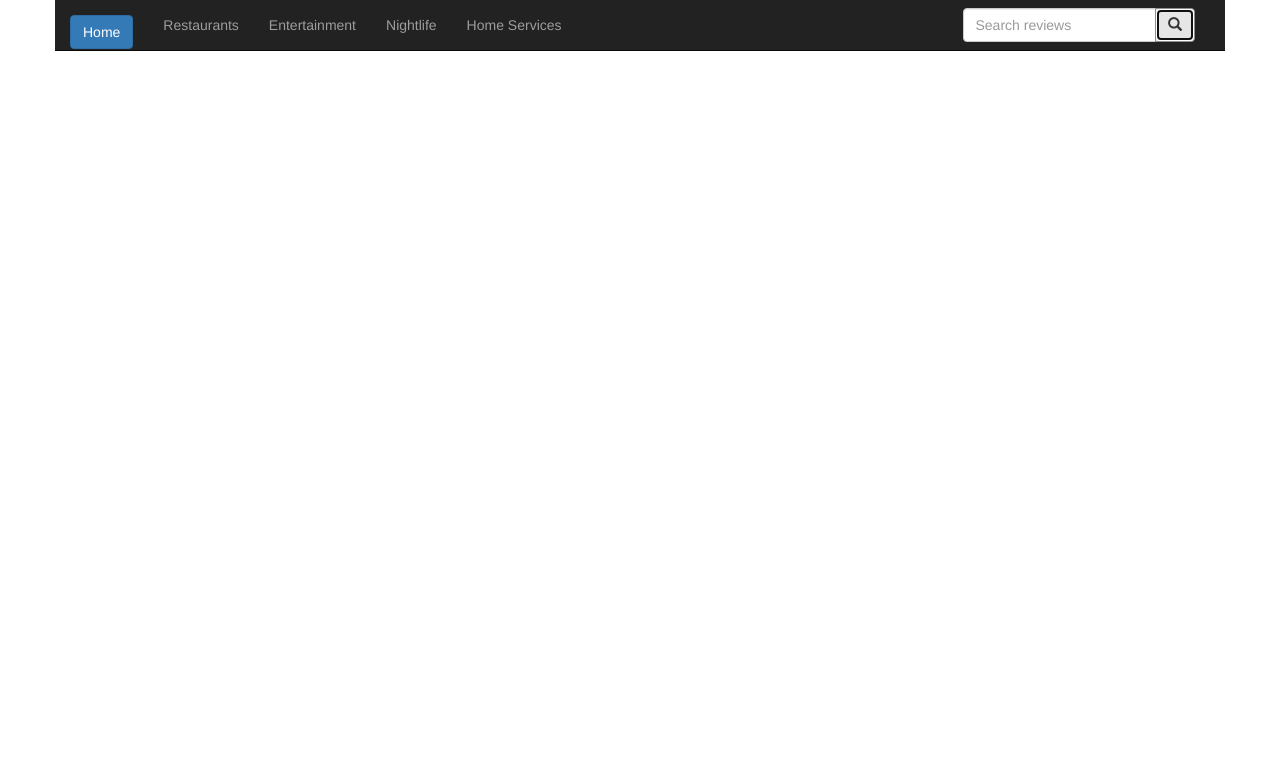
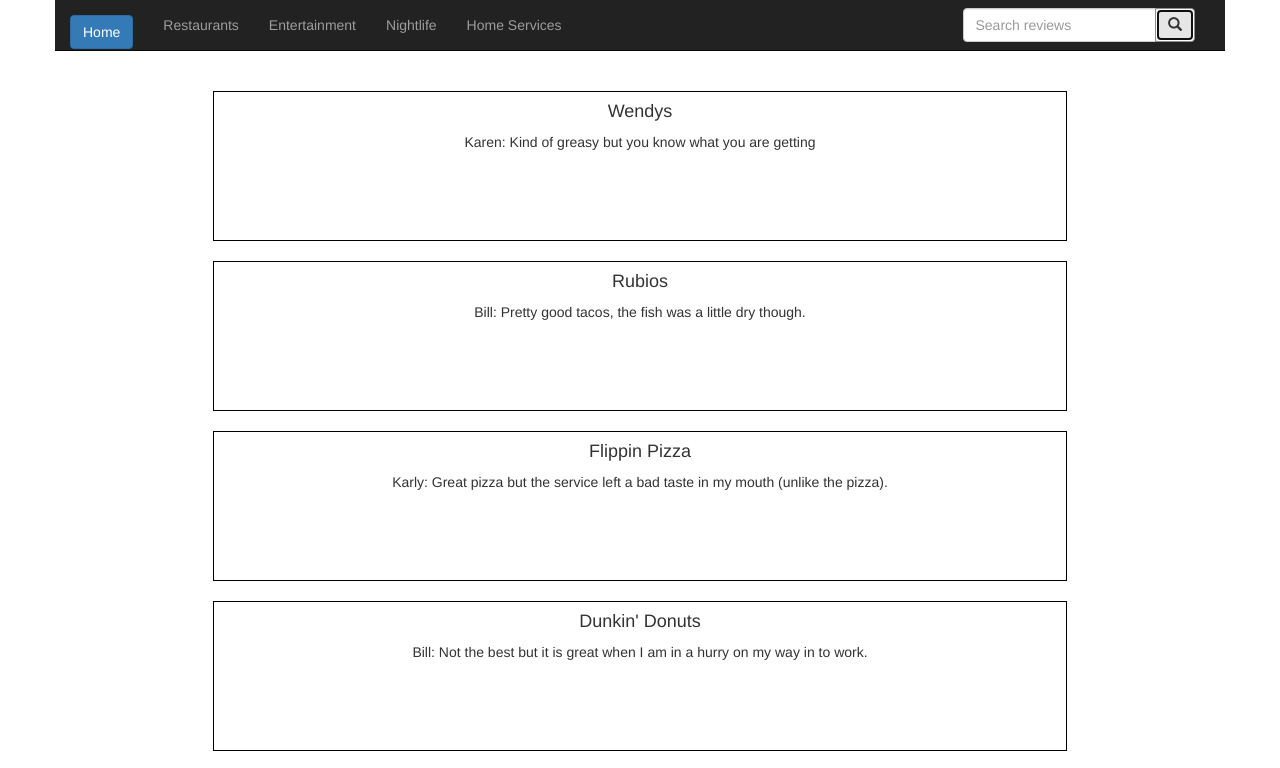
Before and after one commit to zfwhite/yelp, a plain HTML site: page search/index.html in a window 1280 px wide. Both pictures are taken after a click on the button 1174 px from the left and 25 px from the top of the page. Shown: the top 768 px of the page. Drawn offline with nearby package versions, Linux system fonts and the light colour scheme.

Commit message:
Created a functional search feature. #1

```diff
--- a/search/default.css
+++ b/search/default.css
@@ -1,4 +1,4 @@
-.centered-review {
+.myclass {
   border: 1px solid black;
   width: 100%;
   height: 150px;
@@ -6,13 +6,3 @@
   margin-right: auto;
   margin-top: 20px;
 }
-
-.left-picture {
-  border: 1px solid black;
-  height: 90px;
-  width: 100%;
-}
-
-.hide-overflow {
-  overflow:hidden;
-}
--- a/search/default.js
+++ b/search/default.js
@@ -126,20 +126,43 @@
 var searchButton = document.getElementById('search-button');
 var searchItem = document.getElementById('search-reviews');
 
+var body = document.getElementsByTagName('body')[0];
+
+var reviewList = 0;
+
 //search function
 function search(thing) {
 
-  var reviewList = [];
   for (var i = 0; i < reviews.length; i++) {
     if (reviews[i].name.toLowerCase().indexOf(thing.value.toLowerCase()) !== -1) {
-      reviewList += reviews[i].name + " ";
+      reviewList++;
+
+      var paragraph = document.createElement('p');
+      var div = document.createElement('div');
+      var header = document.createElement('h4');
+
+      div.setAttribute('class', 'myclass col-xs-8 col-xs-offset-2 text-center');
+      paragraph.setAttribute('class', 'reset');
+
+      header.textContent = reviews[i].name;
+      paragraph.textContent = reviews[i].reviewer + ": " + reviews[i].review + "\n";
+      body.appendChild(div);
+      div.appendChild(header);
+      div.appendChild(paragraph);
     }
   }
-  console.log(reviewList);
+  //paragraph.setAttribute('id', 'places');
+  console.log();
 }
 
 
 //search button even listener
 searchButton.addEventListener('click', function(theEvent) {
+  for (var i = 0; i <= reviewList; i++) {
+    var element = document.getElementsByClassName('col-xs-8')[i];
+    if (typeof(element) != 'undefined') {
+      element.parentNode.removeChild(element);
+    }
+  }
   search(searchItem);
 })
```
